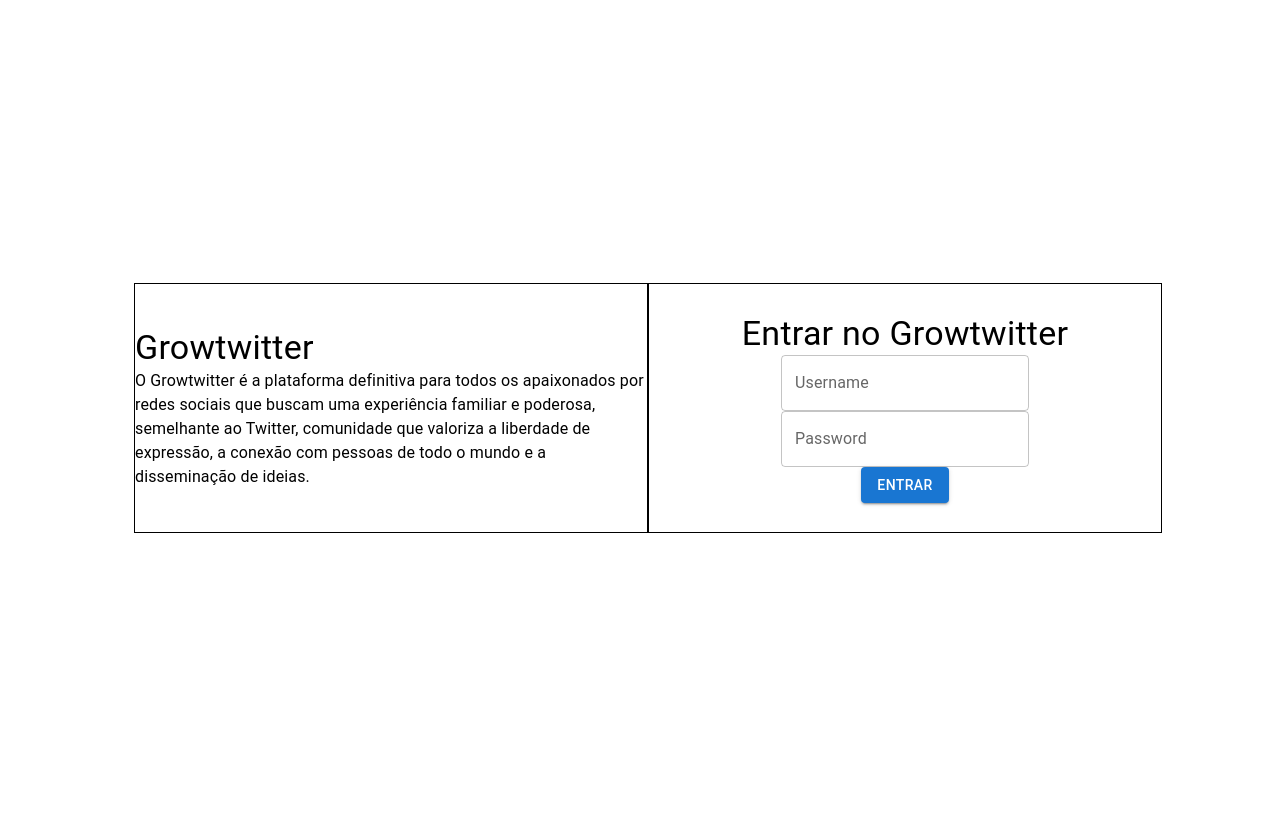
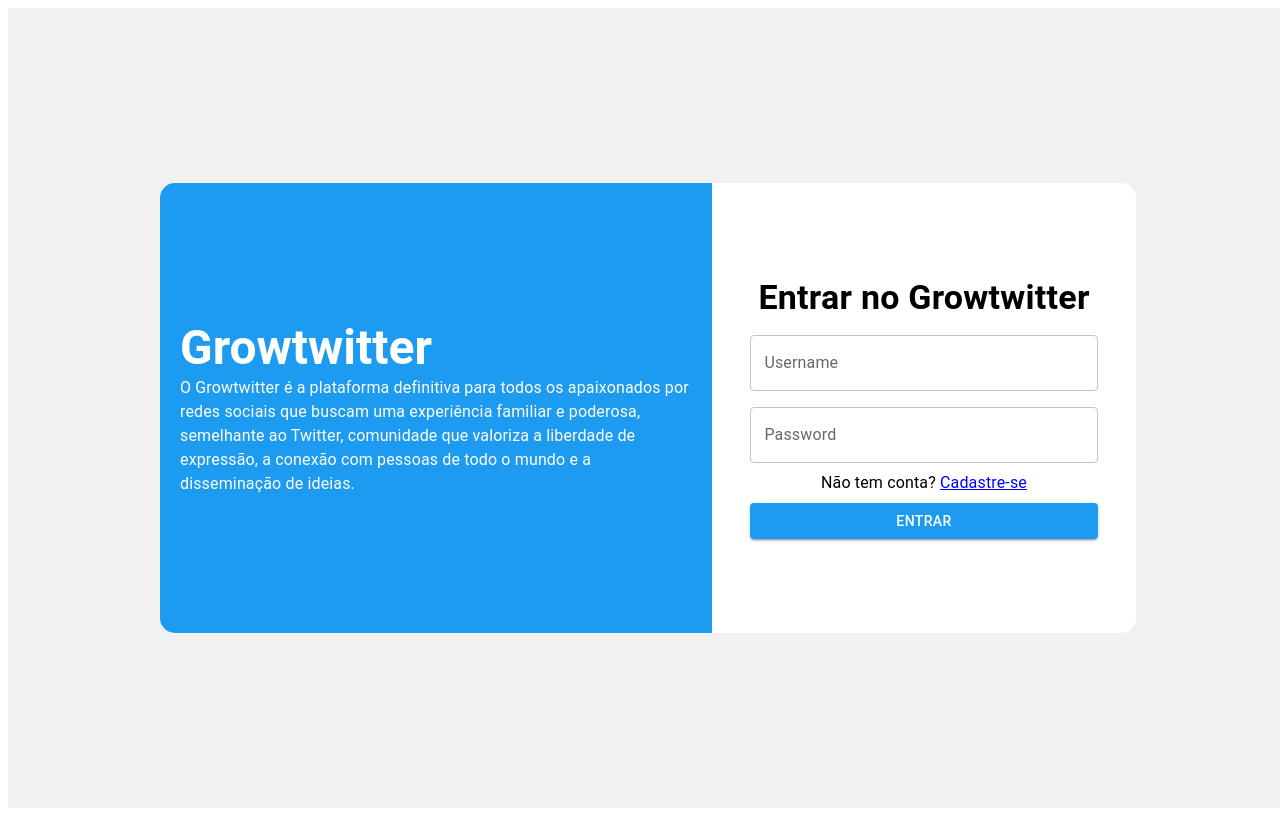
Before and after one commit to misasoares/Growtwitter-v2, a React (Vite) app: page /auth in a window 1280 px wide. Built offline with nearby package versions, Linux system fonts and the light colour scheme; no server answers.

Commit message:
service + redux + create users + getUsers

```diff
--- a/src/components/Auth.Styled.ts
+++ b/src/components/Auth.Styled.ts
@@ -6,24 +6,37 @@ export const BodyAuth = styled.div`
   display: flex;
   align-items: center;
   left: 50%;
-`
+  background-color: #f1f1f1;
+`;
 
 export const ContainerAuth = styled.div`
   display: flex;
-    height: 250px;
+  height: 450px;
   justify-content: center;
-`
+`;
 
 export const SectionStyled = styled.div`
   display: flex;
   flex-direction: column;
   width: 40%;
-    border: solid black 1px;
   justify-content: center;
-`
+  align-items: flex-start;
+  padding: 20px;
+  background-color: #1d9bf0;
+  color: white;
+`;
+export const SectionStyledTwo = styled.div`
+  display: flex;
+  flex-direction: column;
+  width: 30%;
+  justify-content: center;
+  align-items: center;
+  padding: 20px;
+  background-color: #ffffff;
+`;
 export const SignStyledForm = styled.div`
   display: flex;
   flex-direction: column;
   justify-content: center;
   align-items: center;
-`
+`;
--- /dev/null
+++ b/src/config/services/api.service.ts
@@ -0,0 +1,23 @@
+import axios from "axios";
+
+const apiService = axios.create({
+  baseURL: "http://localhost:3333/",
+});
+
+
+export interface ResponseAPI {
+  ok?: boolean;
+  code?: number;
+  message?: string;
+  // eslint-disable-next-line @typescript-eslint/no-explicit-any
+  data?: any;
+}
+
+export default apiService;
+
+
+// apiService.interceptors.request.use((config) => {
+//   const token = localStorage.getItem("token");
+//   config.headers.Authorization = token ? token : "";
+//   return config;
+// });
--- /dev/null
+++ b/src/config/services/auth.service.ts
@@ -0,0 +1,4 @@
+export async function login(){
+
+
+}
--- /dev/null
+++ b/src/config/services/user.service.ts
@@ -0,0 +1,49 @@
+/* eslint-disable @typescript-eslint/no-explicit-any */
+import apiService from "./api.service";
+
+export interface createUserDTO {
+  name: string;
+  username: string;
+  email: string;
+  password: string;
+}
+
+export async function getAllUsers() {
+  try {
+    const response = await apiService.get(`/users`);
+
+    return {
+      ok: response.data.ok,
+      message: response.data.message,
+      code: response.data.code,
+      data: response.data.data,
+    };
+  } catch (error: any) {
+    return {
+      ok: error.response.data?.ok,
+      message: error.response.data?.message,
+      code: error.response.data?.code,
+      data: error.response.data?.data,
+    };
+  }
+}
+
+export async function createUser(data: createUserDTO) {
+  try {
+    const response = await apiService.post("users/", data);
+
+    return {
+      ok: response.data.ok,
+      message: response.data.message,
+      code: response.data.code,
+      data: response.data.data,
+    };
+  } catch (error: any) {
+    return {
+      ok: error.response.data?.ok,
+      message: error.response.data?.message,
+      code: error.response.data?.code,
+      data: error.response.data?.data,
+    };
+  }
+}
--- a/src/pages/Auth.tsx
+++ b/src/pages/Auth.tsx
@@ -1,30 +1,90 @@
 import { Button, TextField, Typography } from "@mui/material";
-import { BodyAuth, ContainerAuth, SectionStyled, SignStyledForm } from "../components/Auth.Styled";
-
+import { BodyAuth, ContainerAuth, SectionStyled, SectionStyledTwo, SignStyledForm } from "../components/Auth.Styled";
+import { useEffect, useState } from "react";
+import { createNewUser, getUsers } from "../store/modules/users/usersSlice";
+import { useAppDispatch } from "../store/hooks";
+import { createUserDTO } from "../config/services/user.service";
 
 export default function Auth() {
+  const dispatch = useAppDispatch();
+  const [signup, setSignup] = useState(false);
+  const [name, setName] = useState("");
+  const [email, setEmail] = useState("");
+  const [username, setUsername] = useState("");
+  const [password, setPassword] = useState("");
+
+  useEffect(() => {
+    //atualiza a lista do usersRedux com os usuários existentes no banco de dados
+    dispatch(getUsers());
+  }, []);
+
+  async function handleSubmit() {
+    if (signup) {
+      //fazer cadastro
+      const signupUser: createUserDTO = {
+        name,
+        email,
+        username,
+        password,
+      };
+
+      dispatch(createNewUser(signupUser));
+      setSignup(false)
+    } else {
+      //fazer login
+      const loginUser = {
+        username,
+        password,
+      };
+      console.log(loginUser);
+    }
+
+    clearStates();
+  }
+
+  function clearStates() {
+    setName("");
+    setEmail("");
+    setUsername("");
+    setPassword("");
+  }
 
   return (
     <BodyAuth>
       <ContainerAuth>
-
-        <SectionStyled>
-          <Typography variant="h4" component='h2'>Growtwitter</Typography>
-          <Typography>O Growtwitter é a plataforma definitiva para todos os apaixonados
-            por redes sociais que buscam uma experiência familiar e poderosa, semelhante ao Twitter,
-            comunidade que valoriza a liberdade de expressão, a conexão com pessoas de todo
-            o mundo e a disseminação de ideias.
+        <SectionStyled style={{ borderRadius: "15px 0 0 15px" }}>
+          <Typography variant="h3" component="h2" fontWeight="bold">
+            Growtwitter
+          </Typography>
+          <Typography>
+            O Growtwitter é a plataforma definitiva para todos os apaixonados por redes sociais que buscam uma experiência familiar e poderosa, semelhante ao Twitter, comunidade que valoriza a
+            liberdade de expressão, a conexão com pessoas de todo o mundo e a disseminação de ideias.
           </Typography>
         </SectionStyled>
-        <SectionStyled>
+        <SectionStyledTwo style={{ borderRadius: "0 15px 15px 0" }}>
           <SignStyledForm>
-            <Typography variant="h4" component='h2'>Entrar no Growtwitter</Typography>
-            <TextField label="Username" />
-            <TextField label="Password" type="password" />
-            <Button variant="contained">Entrar</Button>
+            <Typography variant="h4" component="h2" margin={1} fontWeight="bold">
+              {signup ? "Cadastre-se aqui" : "Entrar no Growtwitter"}
+            </Typography>
+            {signup && (
+              <>
+                <TextField value={name} label="Nome" fullWidth sx={{ margin: 1 }} onChange={(e) => setName(e.target.value)} />
+                <TextField value={email} label="Email" fullWidth sx={{ margin: 1 }} onChange={(e) => setEmail(e.target.value)} />
+              </>
+            )}
+            <TextField value={username} label="Username" fullWidth sx={{ margin: 1 }} onChange={(e) => setUsername(e.target.value)} />
+            <TextField value={password} label="Password" type="password" fullWidth sx={{ margin: 1 }} onChange={(e) => setPassword(e.target.value)} />
+            <Typography>
+              {signup ? "Já tem conta?" : "Não tem conta?"}{" "}
+              <span onClick={() => setSignup(!signup)} style={{ color: "blue" }}>
+                <u>{signup ? "Entrar" : "Cadastre-se"}</u>
+              </span>
+            </Typography>
+            <Button onClick={handleSubmit} variant="contained" fullWidth sx={{ margin: 1, backgroundColor: "#1d9bf0" }}>
+              {signup ? "Cadastrar" : "Entrar"}
+            </Button>
           </SignStyledForm>
-        </SectionStyled>
-
+        </SectionStyledTwo>
       </ContainerAuth>
     </BodyAuth>
   );
--- a/src/store/modules/users/usersSlice.ts
+++ b/src/store/modules/users/usersSlice.ts
@@ -1,28 +1,74 @@
-import { createSlice } from "@reduxjs/toolkit";
+import { createAsyncThunk, createSlice } from "@reduxjs/toolkit";
 import type { PayloadAction } from "@reduxjs/toolkit";
+import { createUser, createUserDTO, getAllUsers } from "../../../config/services/user.service";
 
 export interface UsersType {
-  id?: string;
-  nome: string;
+  id: string;
+  name: string;
   email: string;
   password: string;
-  idade: number;
-  tipo: string;
+  username: string;
+  iconePerfil: string;
 }
 
+const initialState: UsersType[] = [];
 
-const initialState: UsersType[] = [];
+export const getUsers = createAsyncThunk("users/getUsers", async () => {
+  try {
+    const response = await getAllUsers();
+
+    const { data } = response;
+
+    return data;
+  } catch (error) {
+    console.error("Erro ao criar usuários:", error);
+    return null;
+  }
+});
+
+export const createNewUser = createAsyncThunk("users/createNewUser", async (dataUser: createUserDTO) => {
+  try {
+    const response = await createUser(dataUser);
+
+    const { data } = response;
+    console.log(data);
+
+    // return {
+    //   id: data.id,
+    //   name: data.name,
+    //   email: data.email,
+    //   password: data.password,
+    //   username: data.username,
+    //   iconePerfil: data.iconePerfil,
+    // };
+  } catch (error) {
+    console.error("Erro ao criar usuários:", error);
+    return null;
+  }
+});
 
 const usersSlice = createSlice({
   name: "users",
   initialState,
   reducers: {
-    createNewUser(state, action: PayloadAction<UsersType[]>) {
+    updateArrayUsers(state, action: PayloadAction<UsersType[]>) {
       state = action.payload;
       return state;
     },
   },
+  extraReducers: (builder) => {
+    builder
+      .addCase(getUsers.pending, (state) => {
+        return state;
+      })
+      .addCase(getUsers.fulfilled, (state, action) => {
+        if (action.payload) {
+          state = action.payload;
+        }
+        return state;
+      });
+  },
 });
 
-export const { createNewUser } = usersSlice.actions;
+export const { updateArrayUsers } = usersSlice.actions;
 export default usersSlice.reducer;
```
Lines whose indentation alone changed are shown as unchanged.
